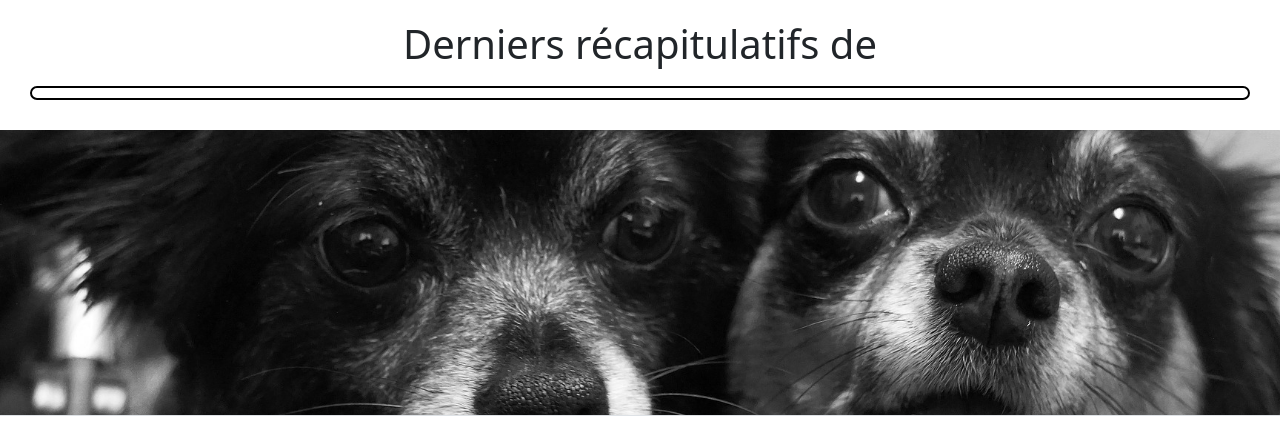
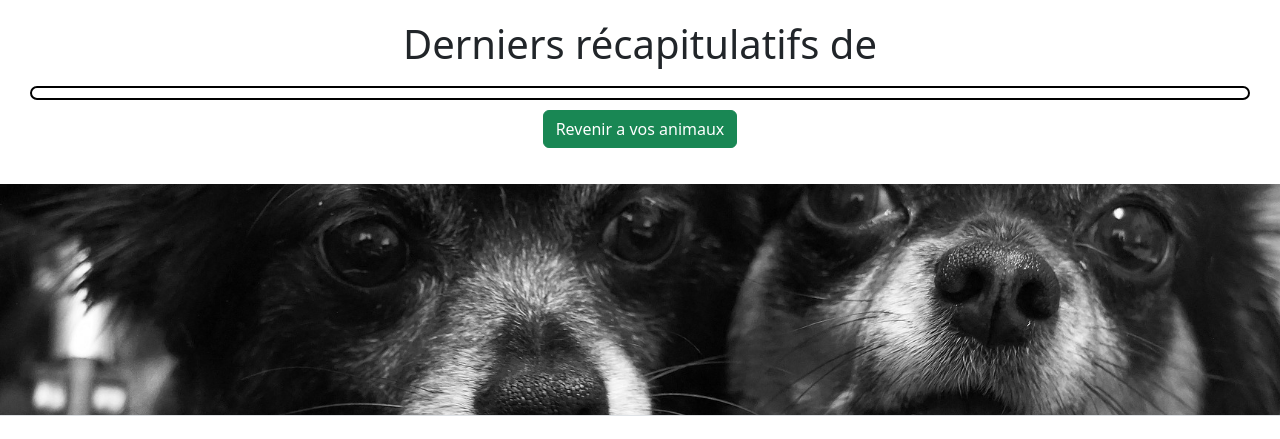
Before and after one commit to Vincgllmt/TakeAVet, a Symfony app: template templates/record_animal/index.html.twig in a window 1280 px wide. Shown: the part 73-512 px from the top of the page. Run offline with Twig, Linux system fonts and the light colour scheme; the template is opened without the code that fills it, so the values that code supplies are empty; some libraries are stand-ins or nearby versions.

Commit message:
Ajout d'un bouton pour retourner en arrière

```diff
--- a/templates/record_animal/index.html.twig
+++ b/templates/record_animal/index.html.twig
@@ -25,6 +25,7 @@
             </div>
             {% endfor %}
         </ul>
+        <p class="title"><a class="btn btn-success" href="{{ path('app_animal_update', {id: animal.id}) }}" role="button"> Revenir a vos animaux</a> </p>
         </div>
     </main>
 {% endblock %}
```
